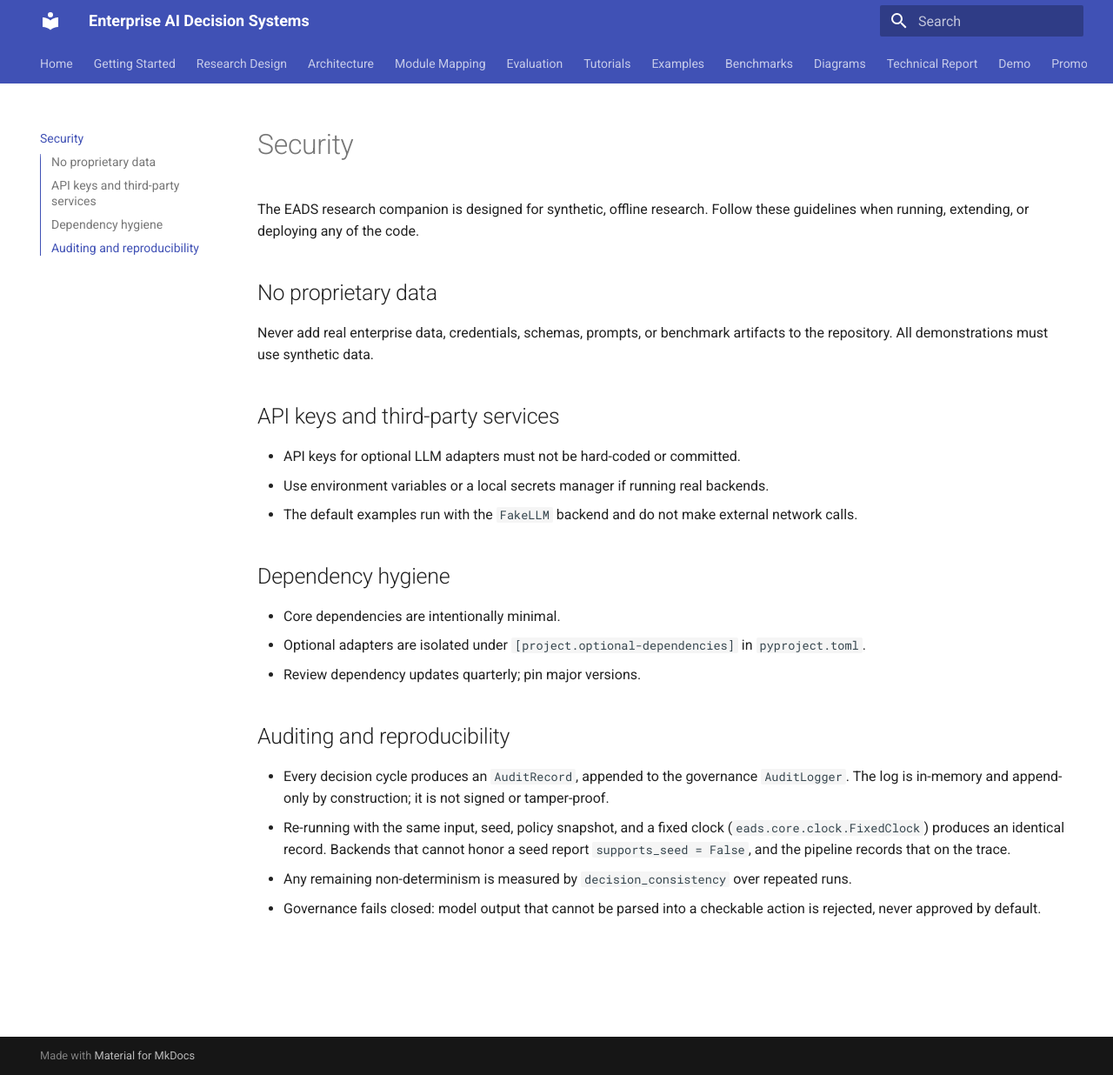
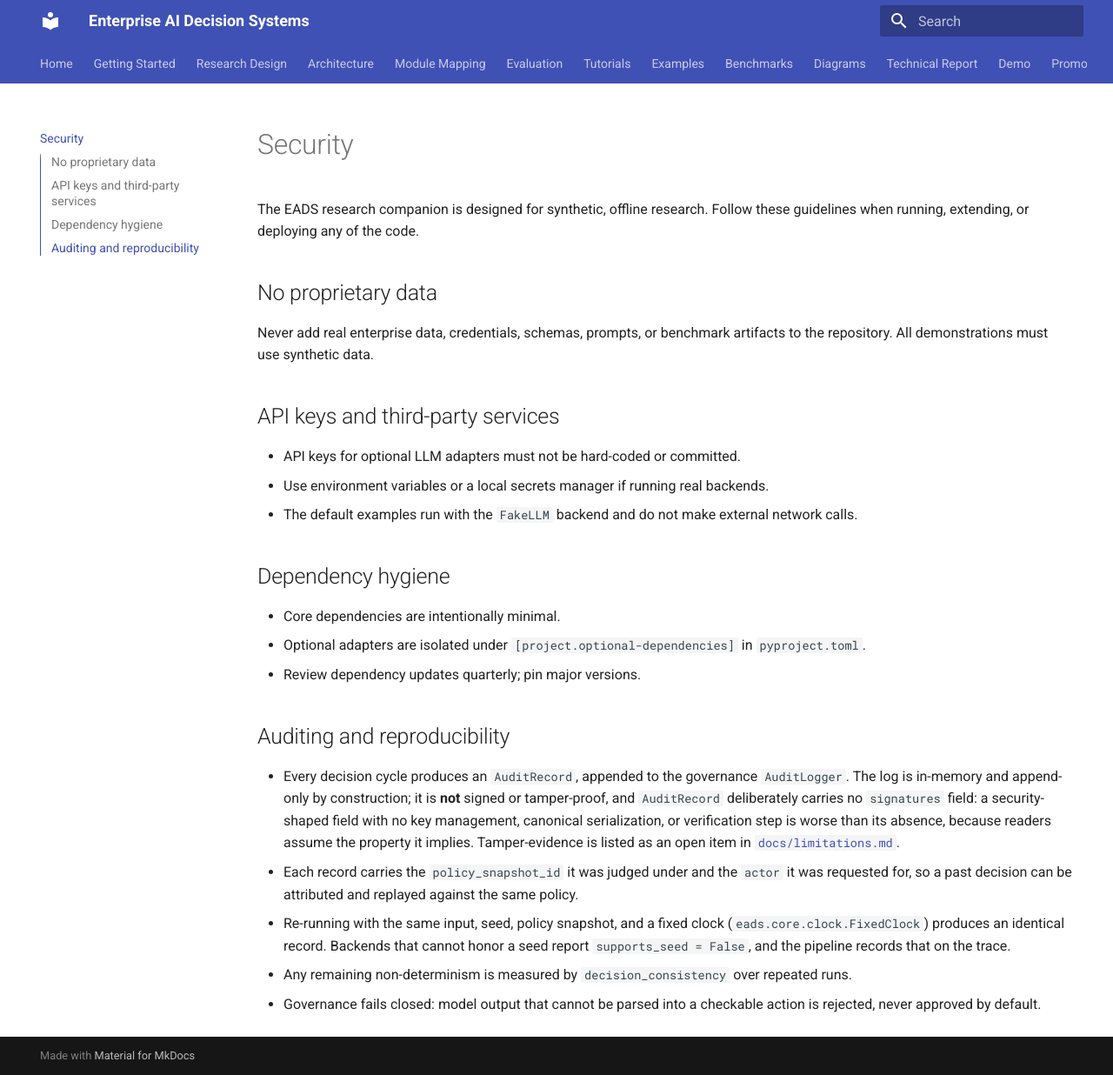
Before and after one commit to nirmaljingar/enterprise-ai-decision-systems, an MkDocs documentation site: the page built from docs/security.md, in a window 1280 px wide and 1236 px high. Shown: the whole window at 87% size. Built offline with MkDocs 1.6.1 and Material for MkDocs 9.7.7, drawn with Linux system fonts in a browser that asks for light colours.

Commit message:
fix(core)!: drop the unbacked AuditRecord.signatures field
AuditRecord carried signatures: dict[str, str], and nothing ever wrote to
it. There is no key management, no canonical serialization, and no
verification path, so the field promised tamper-evidence the system does not
have. A security-shaped field with no mechanism is worse than its absence,
because a reader assumes the property it implies.

The field is removed and the gap is stated instead, in docs/security.md and
docs/limitations.md. audit_completeness now requires the two fields that do
carry real provenance -- policy_snapshot_id and actor -- rather than
tolerating a record that cannot be attributed.

Breaking: AuditRecord no longer accepts signatures.

```diff
--- a/docs/security.md
+++ b/docs/security.md
@@ -21,7 +21,13 @@ Never add real enterprise data, credentials, schemas, prompts, or benchmark arti
 ## Auditing and reproducibility
 
 - Every decision cycle produces an `AuditRecord`, appended to the governance `AuditLogger`. The log
-  is in-memory and append-only by construction; it is not signed or tamper-proof.
+  is in-memory and append-only by construction; it is **not** signed or tamper-proof, and
+  `AuditRecord` deliberately carries no `signatures` field: a security-shaped field with no key
+  management, canonical serialization, or verification step is worse than its absence, because
+  readers assume the property it implies. Tamper-evidence is listed as an open item in
+  [`docs/limitations.md`](limitations.md).
+- Each record carries the `policy_snapshot_id` it was judged under and the `actor` it was requested
+  for, so a past decision can be attributed and replayed against the same policy.
 - Re-running with the same input, seed, policy snapshot, and a fixed clock
   (`eads.core.clock.FixedClock`) produces an identical record. Backends that cannot honor a seed
   report `supports_seed = False`, and the pipeline records that on the trace.
```
Also changed, not shown: docs/limitations.md (+5 -2 lines), 3 other files.
